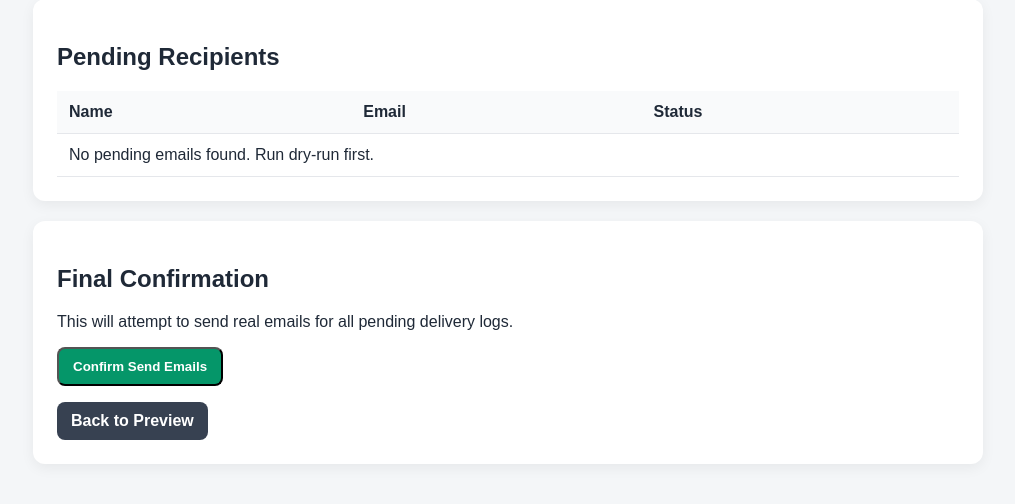
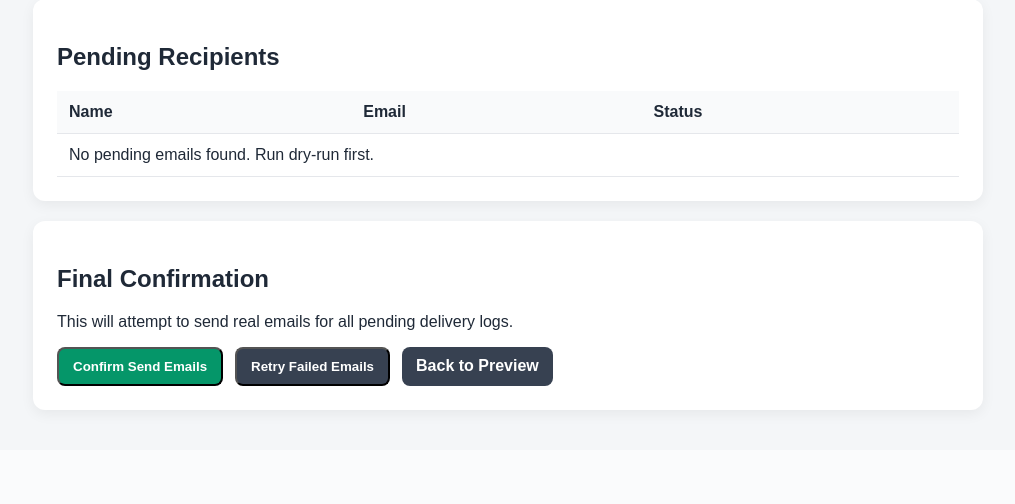
Before and after one commit to ai-lwcc/newsletter-agent, a Django app: page /campaigns/1/confirm-send/ in a window 1280 px wide. Shown: the part 538-1042 px from the top of the page, without its empty margins (132-1147 px from the left). After the commit the page ends 953 px from the top, so only its background shows below. Run offline with Django 5.2, Linux system fonts and the light colour scheme; tables that the repository leaves empty hold one stand-in row (values such as "Sample post"); data that the repository does not hold is empty.

Commit message:
add retry failed email flow

```diff
--- a/core/templates/core/campaign_confirm_send.html
+++ b/core/templates/core/campaign_confirm_send.html
@@ -54,7 +54,9 @@
                 </tr>
             {% empty %}
                 <tr>
-                    <td colspan="3">No pending emails found. Run dry-run first.</td>
+                    <td colspan="3">
+                        No pending emails found. Run dry-run first.
+                    </td>
                 </tr>
             {% endfor %}
         </table>
@@ -67,6 +69,8 @@
             This will attempt to send real emails for all pending delivery logs.
         </p>
 
+        <div class="actions">
+
             <form method="post" action="{% url 'campaign_send_real_emails' campaign.id %}">
                 {% csrf_token %}
                 <button class="button safe" type="submit">
@@ -74,10 +78,17 @@
                 </button>
             </form>
 
-        <div class="actions">
+            <form method="post" action="{% url 'campaign_retry_failed_emails' campaign.id %}">
+                {% csrf_token %}
+                <button class="button secondary" type="submit">
+                    Retry Failed Emails
+                </button>
+            </form>
+
             <a class="button secondary" href="{% url 'campaign_preview' campaign.id %}">
                 Back to Preview
             </a>
+
         </div>
     </div>
 
--- a/core/urls.py
+++ b/core/urls.py
@@ -8,6 +8,7 @@ from .views import (
     send_campaign_test_email_view,
     campaign_confirm_send,
     campaign_send_real_emails,
+    campaign_retry_failed_emails
 )
 
 urlpatterns = [
@@ -46,4 +47,9 @@ urlpatterns = [
         campaign_send_real_emails,
         name="campaign_send_real_emails",
     ),
+    path(
+    "campaigns/<int:campaign_id>/retry-failed-emails/",
+    campaign_retry_failed_emails,
+    name="campaign_retry_failed_emails",
+    ),
 ]
--- a/core/views.py
+++ b/core/views.py
@@ -11,7 +11,7 @@ from .campaign_send_service import (
     RealEmailSendingDisabled,
     send_pending_campaign_emails,
 )
-
+from .retry_service import retry_failed_campaign_emails
 
 def health_check(request):
     return JsonResponse({"status": "ok"})
@@ -137,3 +137,19 @@ def campaign_send_real_emails(request, campaign_id):
         messages.error(request, str(error))
 
     return redirect("campaign_confirm_send", campaign_id=campaign.id)
+
+
+def campaign_retry_failed_emails(request, campaign_id):
+    if request.method != "POST":
+        return redirect("campaign_confirm_send", campaign_id=campaign_id)
+
+    campaign = get_object_or_404(Campaign, id=campaign_id)
+
+    result = retry_failed_campaign_emails(campaign)
+
+    messages.success(
+        request,
+        f"Retried failed emails. Moved to pending: {result['retried']}.",
+    )
+
+    return redirect("campaign_confirm_send", campaign_id=campaign.id)
```
Also changed, not shown: core/retry_service.py (added, +18 -0 lines), docs/email-safety.md (+7 -0 lines), tests/test_retry_failed_emails.py (added, +69 -0 lines). Lines whose indentation alone changed are shown as unchanged.
